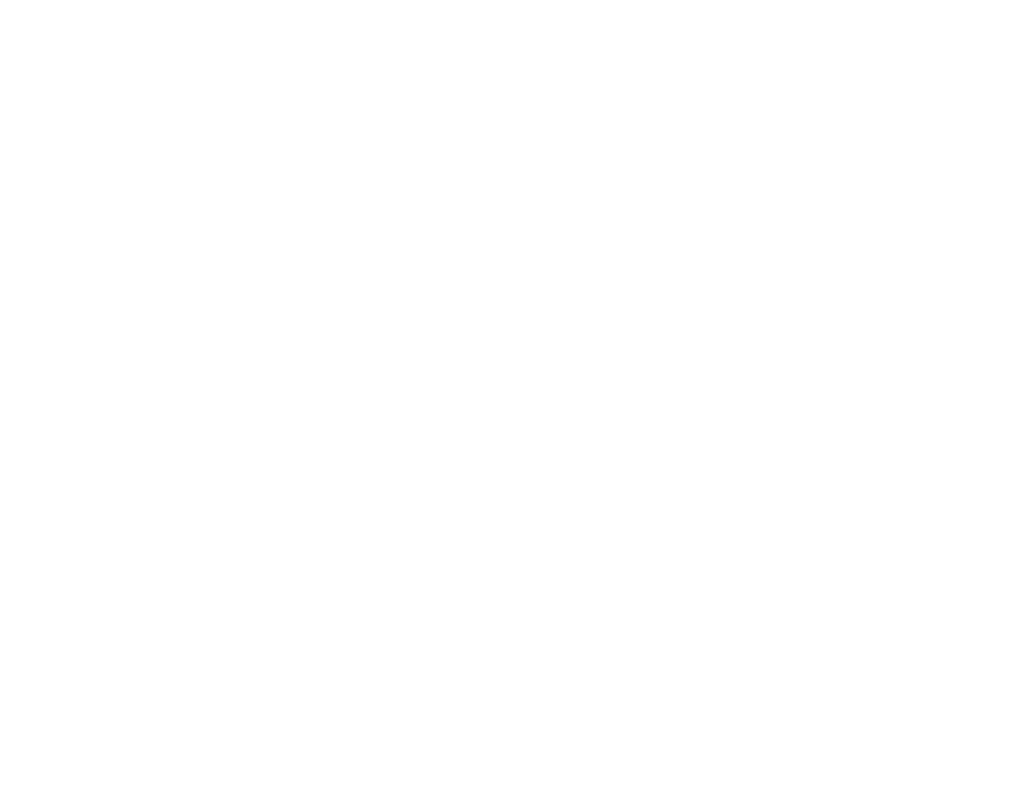
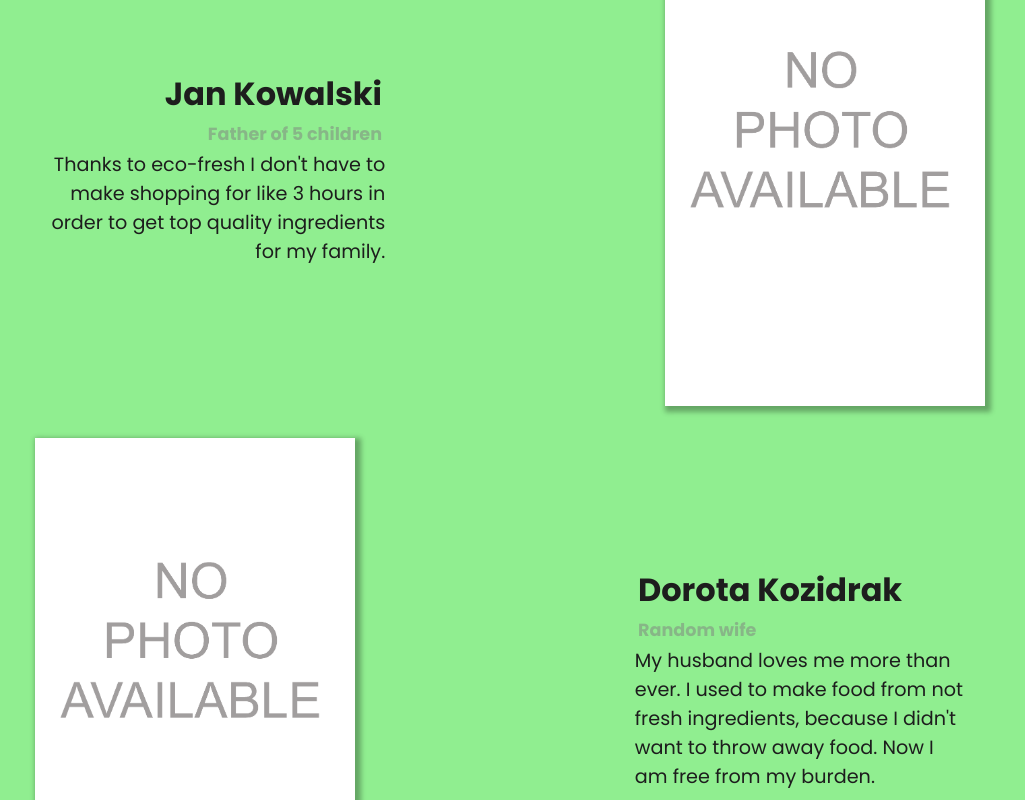
Before and after one commit to hubert123490/eco-fresh-frontend, a React (Create React App) app: page / in a window 1280 px wide. Shown: the part 1820-2620 px from the top of the page, without its empty margins (130-1155 px from the left). Before the commit the page ends 1142 px from the top, so only its background shows below. Built offline with nearby package versions, Linux system fonts and the light colour scheme.

Commit message:
Add new CustomerStories component

```diff
--- /dev/null
+++ b/src/components/LandingPage/CustormersStories/CustomerStories.js
@@ -0,0 +1,41 @@
+import CustomerStory from "./CustomerStory";
+import classes from "./CustomerStories.module.scss";
+import noImage from "./No_picture_available.png"
+
+const CustomerStories = () => {
+    return (
+        <div className={classes["stories"]}>
+          <div className={classes["stories__label"]}>
+            <h1>Opinions from our customers!</h1>
+          </div>
+          <CustomerStory
+            imagePath={noImage}
+            imageAlt="Hubert Kowalczyk"
+            customer="Hubert Kowalczyk"
+            bio="Father of none"
+          >
+           Thanks to eco-fresh fresh ingredients delivery I don't have to move my lazy ass. It saved my life, my introvert nature doesn't allow me to go outside.
+           I don't know how long will I make it with only pizza and kebabs.
+          </CustomerStory>
+          <CustomerStory
+            even={true}
+            imagePath={noImage}
+            imageAlt="Jan Kowalski"
+            customer="Jan Kowalski"
+            bio="Father of 5 children"
+          >
+            Thanks to eco-fresh I don't have to make shopping for like 3 hours in order to get top quality ingredients for my family.
+          </CustomerStory>
+          <CustomerStory
+            imagePath={noImage}
+            imageAlt="Github projects"
+            customer="Dorota Kozidrak"
+            bio="Random wife"
+          >
+           My husband loves me more than ever. I used to make food from not fresh ingredients, because I didn't want to throw away food. Now I am free from my burden.
+          </CustomerStory>
+        </div>
+      );
+}
+
+export default CustomerStories;
--- /dev/null
+++ b/src/components/LandingPage/CustormersStories/CustomerStories.module.scss
@@ -0,0 +1,20 @@
+@import "../../../styles/variables.scss";
+
+.stories {
+  background-color: lightgreen;
+  padding: 2rem;
+  display: flex;
+  flex-direction: column;
+  justify-content: center;
+  align-items: center;
+
+  .story {
+    font-size: 3rem !important;
+  }
+
+  &__label {
+    font-size: 2rem;
+    margin: 1rem;
+    text-align: center;
+  }
+}
--- /dev/null
+++ b/src/components/LandingPage/CustormersStories/CustomerStory.js
@@ -0,0 +1,33 @@
+import classes from "./CustomerStory.module.scss";
+
+const CustomerStory = (props) => {
+  const imagePart = (
+    <div className={classes["story__image-container"]}>
+      <img
+        src={props.imagePath}
+        alt={props.imageAlt}
+        className={classes["story__image"]}
+      />
+    </div>
+  );
+
+  return (
+    <div className={classes["story"]}>
+      {!props.even && imagePart}
+      <div
+        className={
+          props.even
+            ? classes["story__info--rightAlign"]
+            : classes["story__info--leftAlign"]
+        }
+      >
+        <h1 className={classes["story__customer"]}>{props.customer}</h1>
+        <h2 className={classes["story__subtitle"]}>{props.bio}</h2>
+        <p className={classes["project__text"]}>{props.children}</p>
+      </div>
+      {props.even && imagePart}
+    </div>
+  );
+};
+
+export default CustomerStory;
--- /dev/null
+++ b/src/components/LandingPage/CustormersStories/CustomerStory.module.scss
@@ -0,0 +1,65 @@
+@import "../../../styles/variables.scss";
+
+.story {
+    font-size: 1.2rem;
+    margin: 1rem;
+    width: 100%;
+
+    @include breakpoint(md) {
+        max-width: 1500px;
+        display: flex;
+        align-items: center;
+        justify-content: space-around;
+    }
+
+
+    &__image-container {
+        width: 100%;
+        max-width: 20rem;
+        box-shadow: 3px 3px 5px 3px rgba(0,0,0,0.3);
+
+        @include breakpoint(md) {
+            width: 66%;
+        }
+      }
+
+      &__image {
+        width: 100%;
+        vertical-align: top;
+      }
+
+      &__info--rightAlign {
+        text-align: right;
+        padding: 0.9rem;
+
+        @include breakpoint(md) {
+            width: 30%;
+        }
+      }
+
+      &__info--leftAlign {
+        text-align: left;
+        padding: 0.9rem;
+
+        @include breakpoint(md) {
+            width: 30%;
+        }
+      }
+
+      &__customer {
+        margin: 0.2rem;
+        color: $dark;
+        font-size: 2rem;
+      }
+
+      &__subtitle {
+        margin: 0.2rem;
+        font-size: 1.1rem;
+        color: gray;
+        opacity: 0.5;
+      }
+
+      &__text {
+        margin: 0.2rem;
+      }
+  }
--- a/src/components/LandingPage/LandingPage.js
+++ b/src/components/LandingPage/LandingPage.js
@@ -1,12 +1,14 @@
 import CompanyValues from "./CompanyValues";
 import Welcome from "./Welcome";
+import CustomerStories from "./CustormersStories/CustomerStories";
 
 const LandingPage = () => {
   return (
-   <>
-   <Welcome />
-   <CompanyValues />
-   </>
+    <>
+      <Welcome />
+      <CompanyValues />
+      <CustomerStories />
+    </>
   );
 };
 
```
Also changed, not shown: src/components/LandingPage/CustormersStories/No_picture_available.png (added).
